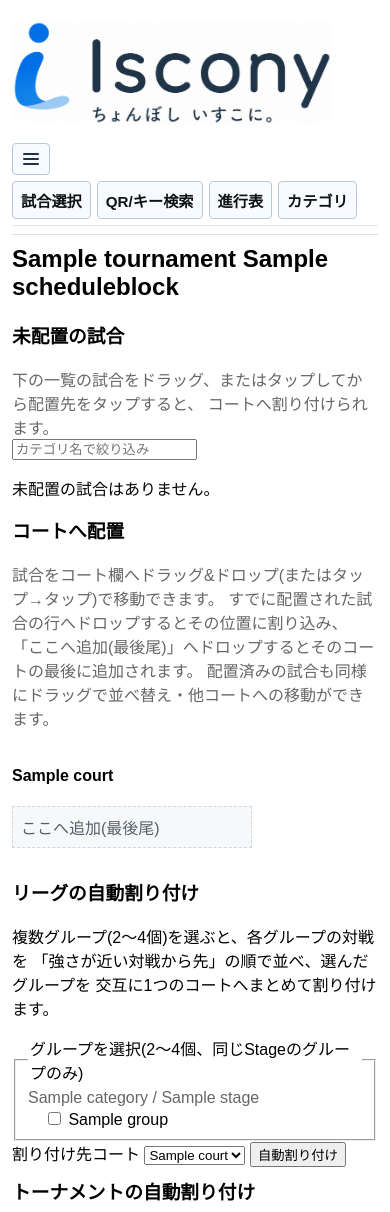
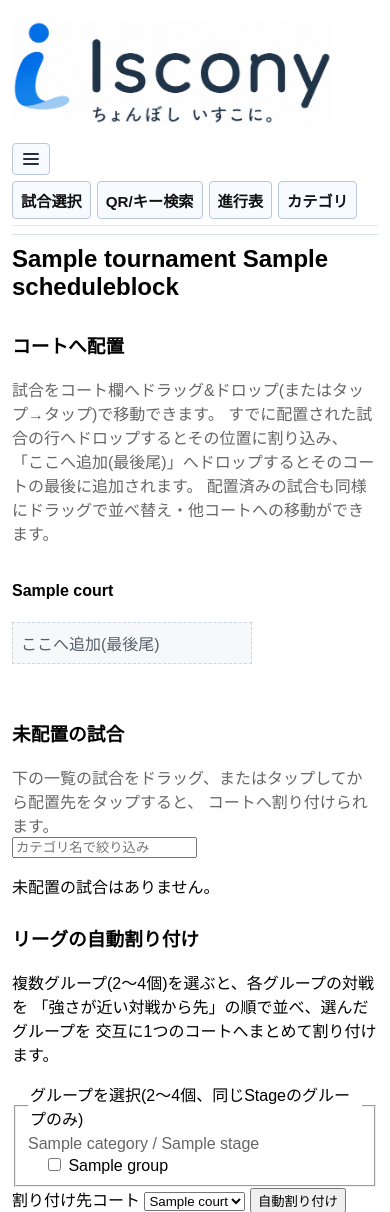
Before and after one commit to frm8c8cs9z-netizen/iscony, a Django app: page /tournament/000/maintenance/schedule-block/1/ in a window 390 px wide; the page is wider, and only the part inside the window is pictured. Shown: the top 1212 px of that part. Run offline with Django 5.2, Linux system fonts and the light colour scheme; tables that the repository leaves empty hold one stand-in row (values such as "Sample post").

Commit message:
Put the piece pool and court columns side by side instead of stacked
With many unassigned pieces, picking one meant scrolling down past
the whole pool to reach the court columns, then back up for the next
piece. Reuse pair_maintenance.html's existing two-column layout
(pair-assignment-layout: a wide main area plus a sticky, independently
-scrolling sidebar, already responsive down to phone width) — court
columns as the main area, the piece pool as the sidebar. No id/class
changes inside either section, so the existing D&D/tap-select JS and
search filter keep working unmodified.

Co-Authored-By: Claude Sonnet 5 <noreply@anthropic.com>

```diff
--- a/iscony/core/templates/core/base.html
+++ b/iscony/core/templates/core/base.html
@@ -871,6 +871,12 @@
     }
 
     .pair-assignment-layout > div:last-child #unassigned-participant-list {
+        flex: 1 1 auto;
+        min-height: 0;
+        overflow-y: auto;
+    }
+
+    .pair-assignment-layout > div:last-child #unassigned-match-list {
         flex: 1 1 auto;
         min-height: 0;
         overflow-y: auto;
--- a/iscony/core/templates/core/schedule_block_detail.html
+++ b/iscony/core/templates/core/schedule_block_detail.html
@@ -8,41 +8,8 @@
     {% csrf_token %}
 </form>
 
-<section>
-    <h3>未配置の試合</h3>
-
-    <p class="subtle-text">
-        下の一覧の試合をドラッグ、またはタップしてから配置先をタップすると、
-        コートへ割り付けられます。
-    </p>
-
-    <input
-        type="text"
-        id="unassigned-match-search"
-        placeholder="カテゴリ名で絞り込み"
-    >
-
-    <ul id="unassigned-match-list" class="schedule-piece-list">
-        {% for piece in unassigned_matches %}
-            <li
-                class="schedule-piece"
-                draggable="true"
-                data-match-kind="{{ piece.match_kind }}"
-                data-match-id="{{ piece.match_id }}"
-                data-category-name="{{ piece.category_name }}"
-            >
-                <span class="schedule-piece-category">
-                    {{ piece.category_name }}
-                </span>
-                {{ piece.label }}:
-                {{ piece.pair1_name }} vs {{ piece.pair2_name }}
-            </li>
-        {% empty %}
-            <li>未配置の試合はありません。</li>
-        {% endfor %}
-    </ul>
-</section>
-
+<div class="pair-assignment-layout">
+    <div>
         <section>
             <h3>コートへ配置</h3>
 
@@ -97,6 +64,45 @@
                 {% endfor %}
             </div>
         </section>
+    </div>
+
+    <div>
+        <section>
+            <h3>未配置の試合</h3>
+
+            <p class="subtle-text">
+                下の一覧の試合をドラッグ、またはタップしてから配置先をタップすると、
+                コートへ割り付けられます。
+            </p>
+
+            <input
+                type="text"
+                id="unassigned-match-search"
+                placeholder="カテゴリ名で絞り込み"
+            >
+
+            <ul id="unassigned-match-list" class="schedule-piece-list">
+                {% for piece in unassigned_matches %}
+                    <li
+                        class="schedule-piece"
+                        draggable="true"
+                        data-match-kind="{{ piece.match_kind }}"
+                        data-match-id="{{ piece.match_id }}"
+                        data-category-name="{{ piece.category_name }}"
+                    >
+                        <span class="schedule-piece-category">
+                            {{ piece.category_name }}
+                        </span>
+                        {{ piece.label }}:
+                        {{ piece.pair1_name }} vs {{ piece.pair2_name }}
+                    </li>
+                {% empty %}
+                    <li>未配置の試合はありません。</li>
+                {% endfor %}
+            </ul>
+        </section>
+    </div>
+</div>
 
 <section>
     <h3>リーグの自動割り付け</h3>
```
Lines whose indentation alone changed are shown as unchanged.
